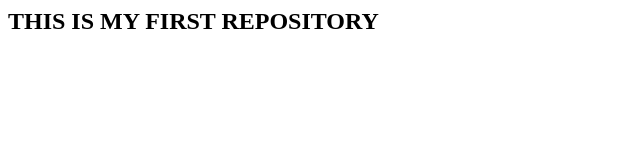
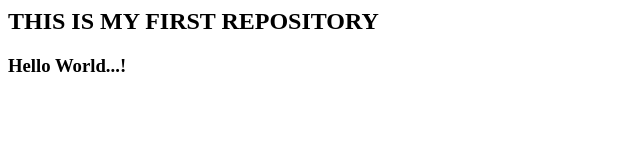
Before and after one commit to Lakshmishreebu45/Lakshmi, a plain HTML site: page index.html in a window 1280 px wide. Shown: the whole page, without its empty margins (0-640 px from the left). Drawn offline with Linux system fonts and the light colour scheme.

Commit message:
added one line of code

```diff
--- a/index.html
+++ b/index.html
@@ -1,5 +1,6 @@
 <html>
 <body>
 <h2><b>THIS IS MY FIRST REPOSITORY<b></h2>
+    <h3>Hello World...!</h3>
 </body>
 </html>
```
